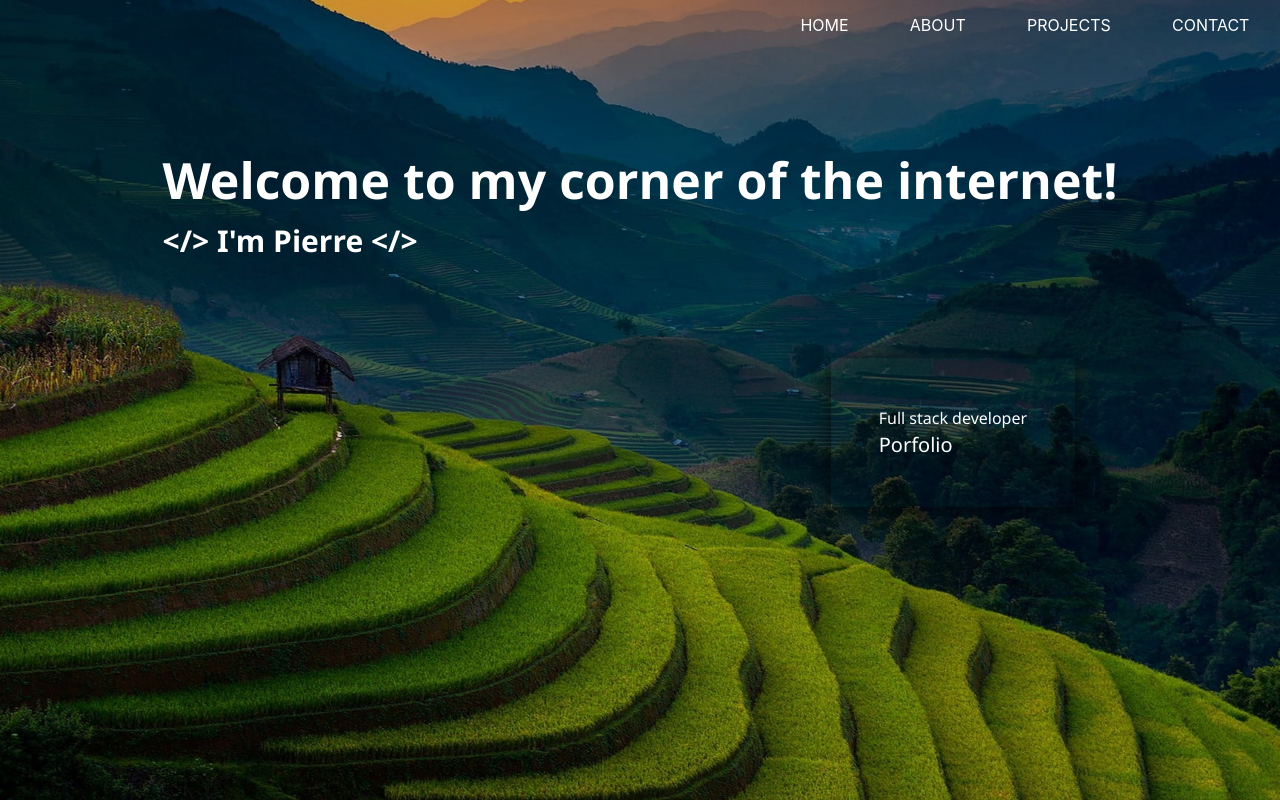
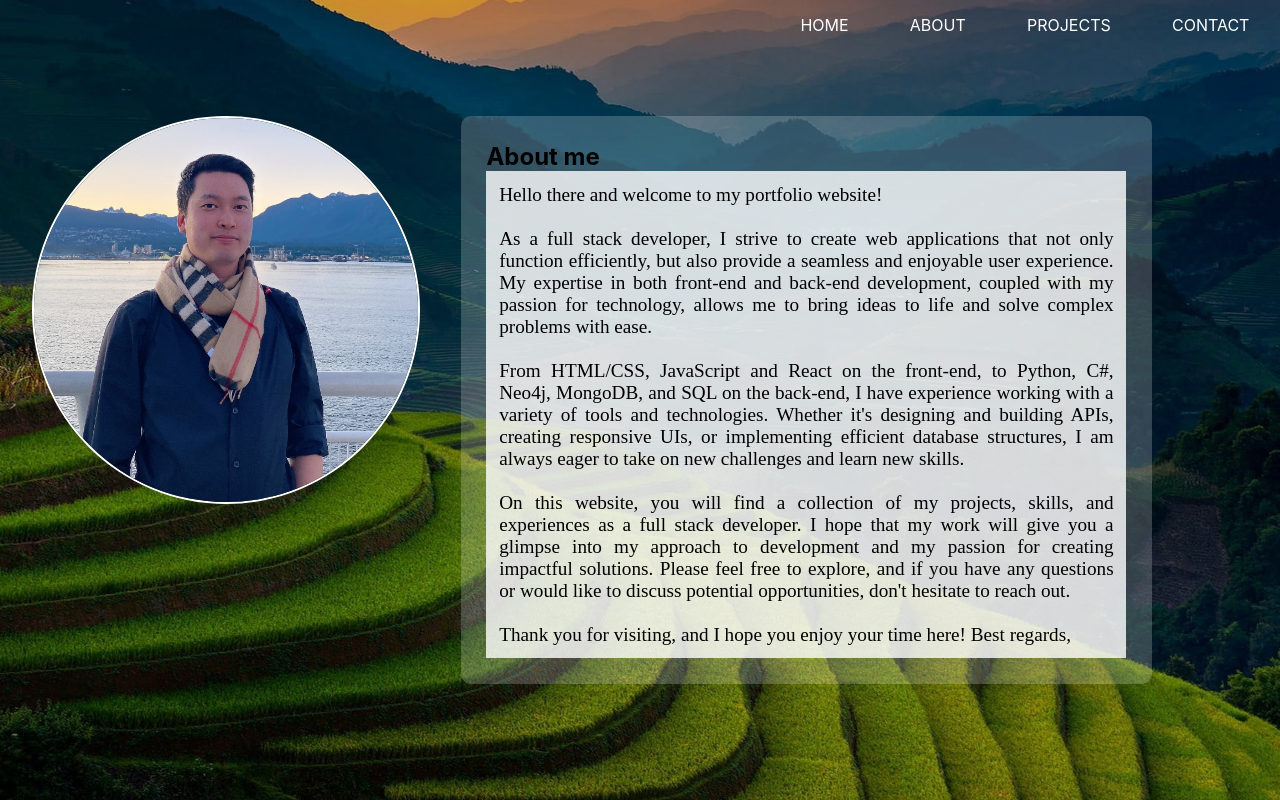
Before and after one commit to PierreLN/PierreLN.github.io, a React (Create React App) app: page / in a window 1280 px wide. Both pictures are taken after a click on the button "ABOUT". Built offline with nearby package versions, Linux system fonts and the light colour scheme.

Commit message:
changing location completed for home ans about page

```diff
--- a/src/App.js
+++ b/src/App.js
@@ -1,14 +1,20 @@
-import React from "react";
+import React, { useState, UseState } from "react";
 import "./App.css";
-import SideMenu from './components/SideMenu/SideMenu';
-import MainPage from './components/MainPage/MainPage';
+import SideMenu from "./components/SideMenu/SideMenu";
+import MainPage from "./components/MainPage/MainPage";
 
 function App() {
+  const [location, setlocation] = useState("home");
+
+  const locationHandler = (data) => {
+    setlocation(data);
+  };
+
   return (
     <>
       <div>
-        <SideMenu></SideMenu>
-        <MainPage></MainPage>
+        <SideMenu onMove={locationHandler}></SideMenu>
+        <MainPage selectedPage={location}></MainPage>
       </div>
     </>
   );
--- a/src/components/AboutPage/AboutPage.jsx
+++ b/src/components/AboutPage/AboutPage.jsx
@@ -7,42 +7,42 @@ import styles from "./AboutPage.module.css";
 function AboutPage(props) {
   const title = <h2>About me</h2>;
   const presentation = (
-    <p>
-      <p>Hello there and welcome to my portfolio website! </p>
+    <div>
+      <div>Hello there and welcome to my portfolio website! </div>
       <br></br>
-      <p>
-        <p>
+      <div>
+        <div>
           As a full stack developer, I strive to create web applications that
           not only function efficiently, but also provide a seamless and
           enjoyable user experience. My expertise in both front-end and back-end
           development, coupled with my passion for technology, allows me to
           bring ideas to life and solve complex problems with ease.
-        </p>
+        </div>
         <br></br>
-        <p>
+        <div>
           From HTML/CSS, JavaScript and React on the front-end, to Python, C#,
           Neo4j, MongoDB, and SQL on the back-end, I have experience working
           with a variety of tools and technologies. Whether it's designing and
           building APIs, creating responsive UIs, or implementing efficient
           database structures, I am always eager to take on new challenges and
           learn new skills.
-        </p>
+        </div>
         <br></br>
-        <p>
+        <div>
           On this website, you will find a collection of my projects, skills,
           and experiences as a full stack developer. I hope that my work will
           give you a glimpse into my approach to development and my passion for
           creating impactful solutions. Please feel free to explore, and if you
           have any questions or would like to discuss potential opportunities,
           don't hesitate to reach out.
-        </p>
-      </p>
+        </div>
+      </div>
       <br></br>
-      <p>
+      <div>
         Thank you for visiting, and I hope you enjoy your time here! Best
         regards,
-      </p>
-    </p>
+      </div>
+    </div>
   );
 
   return (
@@ -55,8 +55,8 @@ function AboutPage(props) {
         ></img>
       </Card>
       <Card className={styles.description}>
-        <h1 className={styles.title}>{title}</h1>
-        <p className={styles.presentation}>{presentation}</p>
+        <div className={styles.title}>{title}</div>
+        <div className={styles.presentation}>{presentation}</div>
       </Card>
     </div>
   );
--- a/src/components/HomePage/HomePage.jsx
+++ b/src/components/HomePage/HomePage.jsx
@@ -7,12 +7,12 @@ function HomePage(props) {
   return (
     <div className={styles.homepage}>
       <Card className={styles.homepage_section}>
-        <p className={styles.welcome}>
+        <div className={styles.welcome}>
           Welcome to my corner of the internet!
           <p className={styles.name}>
             {sign} I'm Pierre {sign}
           </p>
-        </p>
+        </div>
         <div className={styles.presentation}>
           <p className={styles.title}>Full stack developer</p>
           <p className={styles.porfolio}>Porfolio</p>
--- a/src/components/MainPage/MainPage.jsx
+++ b/src/components/MainPage/MainPage.jsx
@@ -1,16 +1,23 @@
-import React, { useState } from "react";
+import React, { useState, useEffect } from "react";
 import styles from "./MainPage.module.css";
 import AboutPage from "../AboutPage/AboutPage";
 import HomePage from "../HomePage/HomePage";
 
 function MainPage(props) {
+  const homePage = <HomePage></HomePage>;
   const aboutPage = <AboutPage></AboutPage>;
-  const homePage = <HomePage></HomePage>;
 
-  const [selectedPage, setSelectedPage] = useState(homePage);
+  const [currentPage, setCurrentPage] = useState(aboutPage);
 
+  useEffect(() => {
+    if (props.selectedPage === "about") {
+      setCurrentPage(aboutPage);
+    } else if (props.selectedPage === "home") {
+      setCurrentPage(homePage);
+    }
+  }, [props.selectedPage]);
 
-  return <div className={styles.main_page}>{selectedPage}</div>;
+  return <div className={styles.main_page}>{currentPage}</div>;
 }
 
 export default MainPage;
--- a/src/components/SideMenu/SideMenu.jsx
+++ b/src/components/SideMenu/SideMenu.jsx
@@ -1,22 +1,40 @@
-import React, { useState } from 'react';
-import styles from './SideMenu.module.css';
-import Button from '../UI/Button'
+import React, { useState } from "react";
+import styles from "./SideMenu.module.css";
+import Button from "../UI/Button";
 
-function SideMenu() {
+function SideMenu(props) {
+  // const [movingTo, setMovingTo] = useState()
+
+  let locationHome = "home";
+  let locationAbout = "about";
+
+  const homePageHandler = () => {
+    props.onMove(locationHome);
+  };
+  const aboutPageHandler = () => {
+    props.onMove(locationAbout);
+  };
+  const ProjectPageHandler = () => {
+    console.log("projects...");
+  };
+  const ContactPageHandler = () => {
+    console.log("contact...");
+  };
+
   return (
     <div className={styles.side_menu}>
       <ul>
         <li>
-          <Button>HOME</Button>
+          <Button onClick={homePageHandler}>HOME</Button>
         </li>
         <li>
-          <Button>ABOUT</Button>
+          <Button onClick={aboutPageHandler}>ABOUT</Button>
         </li>
         <li>
-          <Button>PROJECTS</Button>
+          <Button onClick={ProjectPageHandler}>PROJECTS</Button>
         </li>
         <li>
-          <Button>CONTACT</Button>
+          <Button onClick={ContactPageHandler}>CONTACT</Button>
         </li>
         {/* <li>
           <Button>SERVICES</Button>
--- a/src/components/UI/Button.jsx
+++ b/src/components/UI/Button.jsx
@@ -1,10 +1,13 @@
-import styles from './Button.module.css'
-import cx from 'classnames'
+import styles from "./Button.module.css";
+import cx from "classnames";
 
 function Button(props) {
-
-    const classes = cx(styles.button, props.className)
-    return (<button className={classes}>{props.children}</button>)
+  const classes = cx(styles.button, props.className);
+  return (
+    <button type={props.type} className={classes} onClick={props.onClick}>
+      {props.children}
+    </button>
+  );
 }
 
 export default Button;
```
